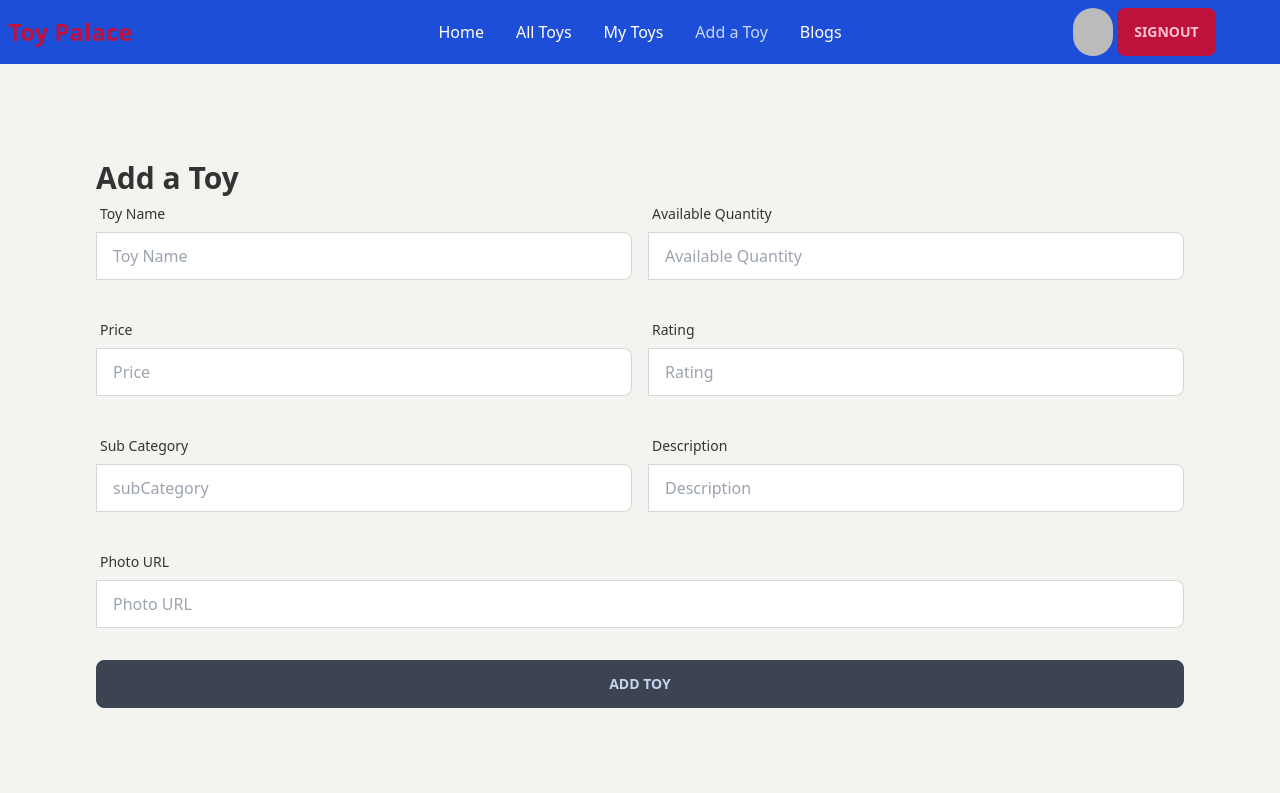
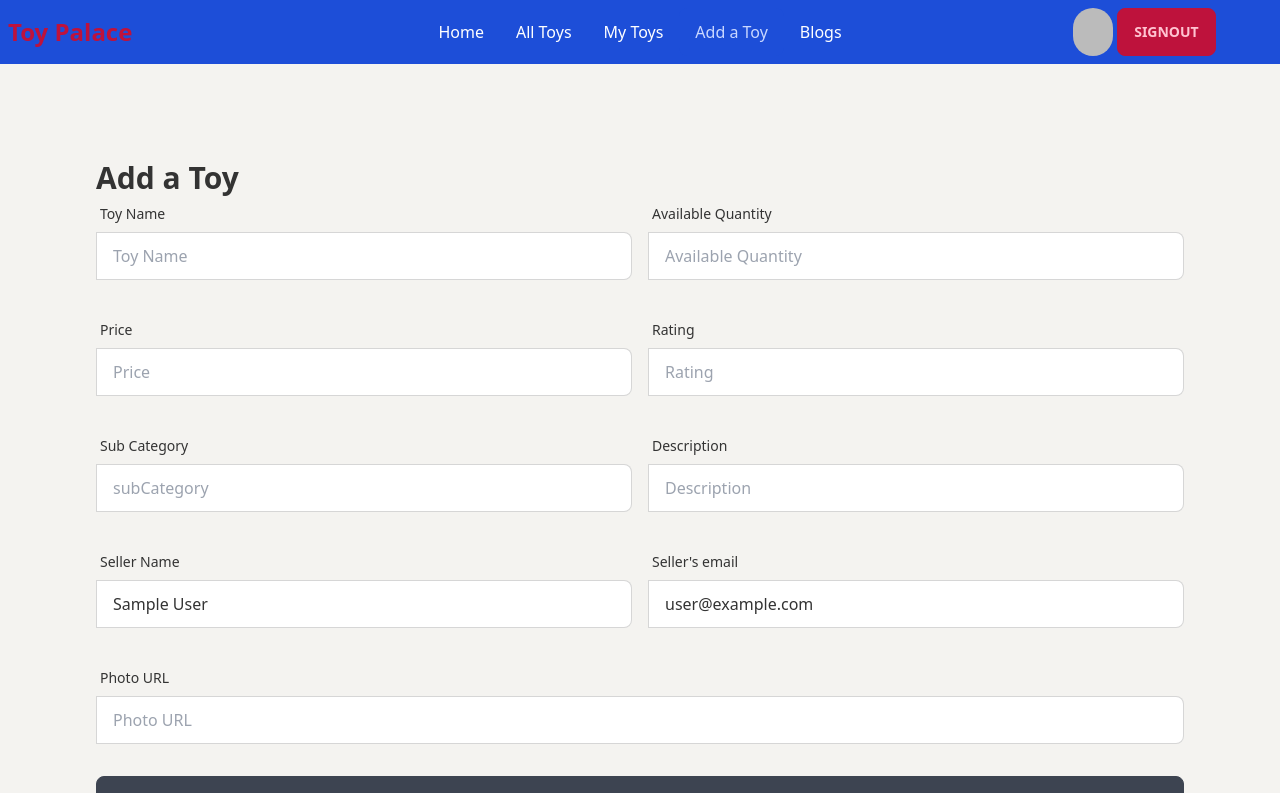
Before and after one commit to mohiminulsemon/Toy-palace-client, a React (Vite) app: page /addtoys in a window 1280 px wide. Shown: the top 793 px of the page. Built offline with nearby package versions, Linux system fonts and the light colour scheme; no server answers; sample sign-in values are in the browser's storage.

Commit message:
added filter on mytoys page

```diff
--- a/src/Pages/Private/AddToys.jsx
+++ b/src/Pages/Private/AddToys.jsx
@@ -1,6 +1,10 @@
 // import Swal from 'sweetalert2'
 
+import { useContext } from "react";
+import { AuthContext } from "../auth/AuthProviders";
+
 const AddToys = () => {
+  const { user} = useContext(AuthContext);
   const handleAddToys = (event) => {
     event.preventDefault();
 
@@ -13,6 +17,8 @@ const AddToys = () => {
     const subCategory = form.subCategory.value;
     const description = form.description.value;
     const pictureUrl = form.pictureUrl.value;
+    const sellerEmail = form.sellersEmail.value;
+    const sellerName = form.sellerName.value;
 
     const newToy = {
       name,
@@ -22,6 +28,8 @@ const AddToys = () => {
       subCategory,
       description,
       pictureUrl,
+      sellerName,
+      sellerEmail
     };
 
     // console.log(newToy);
@@ -139,6 +147,38 @@ const AddToys = () => {
             </label>
           </div>
         </div>
+
+        {/* seller name and email */}
+        <div className="md:flex mb-8">
+          <div className="form-control md:w-1/2">
+            <label className="label">
+              <span className="label-text">Seller Name</span>
+            </label>
+            <label className="input-group">
+              <input
+                type="text"
+                name="sellerName"
+                placeholder="seller name"
+                value={user?.displayName}
+                className="input input-bordered w-full"
+              />
+            </label>
+          </div>
+          <div className="form-control md:w-1/2 ml-4">
+            <label className="label">
+              <span className="label-text">Seller's email</span>
+            </label>
+            <label className="input-group">
+              <input
+                type="text"
+                name="sellersEmail"
+                placeholder="seller's email"
+                value={user?.email}
+                className="input input-bordered w-full"
+              />
+            </label>
+          </div>
+        </div>
         {/* form Photo url row */}
         <div className="mb-8">
           <div className="form-control w-full">
--- a/src/Pages/Private/MyToys.jsx
+++ b/src/Pages/Private/MyToys.jsx
@@ -1,29 +1,47 @@
-import { useEffect, useState } from "react";
-import { useLoaderData } from "react-router-dom";
+import { useContext, useEffect, useState } from "react";
+import { AuthContext } from "../auth/AuthProviders";
 
 const MyToys = () => {
+  const { user } = useContext(AuthContext);
 
   const [toys, setToys] = useState([]);
   const [editingToy, setEditingToy] = useState(null);
-  const [updatedPrice, setUpdatedPrice] = useState('');
-  const [updatedQuantity, setUpdatedQuantity] = useState('');
-  const [updatedDescription, setUpdatedDescription] = useState('');
+  const [updatedPrice, setUpdatedPrice] = useState("");
+  const [updatedQuantity, setUpdatedQuantity] = useState("");
+  const [updatedDescription, setUpdatedDescription] = useState("");
 
+  // const toysData = useLoaderData();
+  const [toysData, setToysData] = useState([]);
+  useEffect(() => {
+    fetch(`https://toy-server-plum.vercel.app/all-toys`)
+      .then((res) => res.json())
+      .then((data) => {
+        // data.map((item) =>{
+        //   // console.log(item);
+        //   const mytoys = items.filter((toy) => toy._id !== id);
+        // });
+        const mytoys = data.filter((toy) => toy.sellerEmail == user.email);
+        setToysData(mytoys);
+        // console.log(data);
+        // console.log(user.email);
 
-  const toysData = useLoaderData();
-  useState(() => {
+      });
+  }, []);
+
+  useEffect(() => {
     if (toysData) {
       setToys(toysData);
     }
   }, [toysData]);
 
-
-
   const handleDelete = async (id) => {
     try {
-      const response = await fetch(`http://localhost:5000/toys/${id}`, {
+      const response = await fetch(
+        `https://toy-server-plum.vercel.app/toys/${id}`,
+        {
           method: "DELETE",
-      });
+        }
+      );
       if (response.ok) {
         setToys((prevToys) => prevToys.filter((toy) => toy._id !== id));
         alert("Toy deleted successfully!");
@@ -36,7 +54,6 @@ const MyToys = () => {
     }
   };
 
-
   const handleEdit = (toy) => {
     setEditingToy(toy);
     setUpdatedPrice(toy.price);
@@ -46,17 +63,20 @@ const MyToys = () => {
 
   const handleUpdate = async (id) => {
     try {
-      const response = await fetch(`https://toy-server-plum.vercel.app/toys/${id}`, {
-        method: 'PATCH',
+      const response = await fetch(
+        `https://toy-server-plum.vercel.app/toys/${id}`,
+        {
+          method: "PATCH",
           headers: {
-          'Content-Type': 'application/json'
+            "Content-Type": "application/json",
           },
           body: JSON.stringify({
             price: updatedPrice,
             quantity: updatedQuantity,
-          description: updatedDescription
-        })
-      });
+            description: updatedDescription,
+          }),
+        }
+      );
       if (response.ok) {
         setToys((prevToys) =>
           prevToys.map((toy) =>
@@ -65,19 +85,19 @@ const MyToys = () => {
                   ...toy,
                   price: updatedPrice,
                   quantity: updatedQuantity,
-                  description: updatedDescription
+                  description: updatedDescription,
                 }
               : toy
           )
         );
         setEditingToy(null);
-        alert('Toy updated successfully!');
+        alert("Toy updated successfully!");
       } else {
-        throw new Error('Failed to update toy');
+        throw new Error("Failed to update toy");
       }
     } catch (error) {
-      console.error('Failed to update toy:', error);
-      alert('Failed to update toy. Please try again.');
+      console.error("Failed to update toy:", error);
+      alert("Failed to update toy. Please try again.");
     }
   };
 
@@ -118,7 +138,12 @@ const MyToys = () => {
                   />
                 </label>
               </p>
-              <button className="btn btn-secondary" onClick={() => handleUpdate(toy._id)}>Update</button>
+              <button
+                className="btn btn-secondary"
+                onClick={() => handleUpdate(toy._id)}
+              >
+                Update
+              </button>
             </div>
           ) : (
             <div>
@@ -127,8 +152,18 @@ const MyToys = () => {
               <p>Price: ${toy.price}</p>
               <p>Rating: {toy.rating}</p>
               <p>Description: {toy.description}</p>
-            <button className="btn btn-secondary" onClick={() => handleEdit(toy)}>Edit</button>
-            <button className="btn btn-secondary" onClick={() => handleDelete(toy._id)}>Delete</button>
+              <button
+                className="btn btn-secondary"
+                onClick={() => handleEdit(toy)}
+              >
+                Edit
+              </button>
+              <button
+                className="btn btn-secondary"
+                onClick={() => handleDelete(toy._id)}
+              >
+                Delete
+              </button>
             </div>
           )}
           <hr />
--- a/src/routes/routes.jsx
+++ b/src/routes/routes.jsx
@@ -51,7 +51,7 @@ const router = createBrowserRouter([
       {
         path: "/alltoys",
         element: <AllToys></AllToys>,
-        loader: () => fetch("https://toy-server-plum.vercel.app/all-toys"),
+        // loader: () => fetch("https://toy-server-plum.vercel.app/all-toys"),
       },
       {
         path: "/alltoys/:id",
```
Lines whose indentation alone changed are shown as unchanged.
